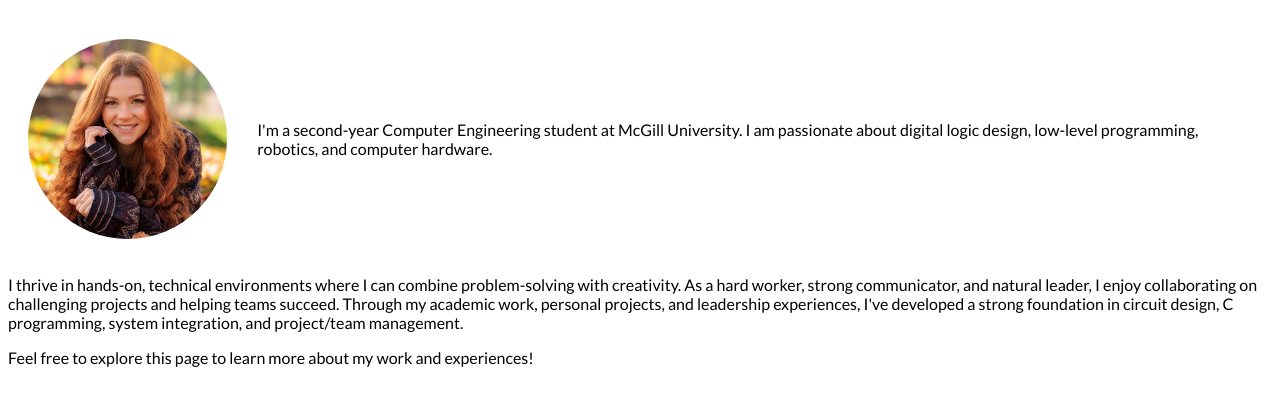
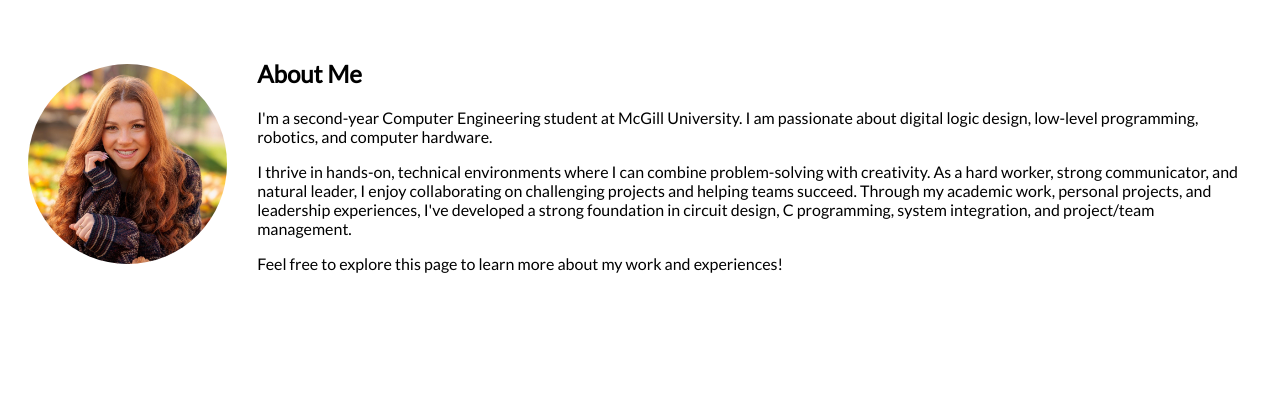
Before and after one commit to rachelbunsick/Website, a plain HTML site: page index.html in a window 1280 px wide. Shown: the part 64-470 px from the top of the page. Drawn offline with Linux system fonts and the light colour scheme.

```diff
--- a/index.html
+++ b/index.html
@@ -13,15 +13,17 @@
 <h1>Hi there &#x1F44B, My name is Rachel!</h1>
 <div class="landing-container">
     <img src="rachel_headshot1.jpg" alt="Rachel Bunsick" class="headshot">
+    <div>
+        <h2 class="subheading1">About Me</h2>
         <p>I'm a second-year Computer Engineering student at McGill University. I am passionate about digital logic design, low-level programming,
         robotics, and computer hardware.</p>
-</div>
         <p>I thrive in hands-on, technical environments where I can combine problem-solving with creativity. As a hard worker,
             strong communicator, and natural leader, I enjoy collaborating on challenging projects and helping teams succeed.
             Through my academic work, personal projects, and leadership experiences, I've developed a strong foundation in circuit design,
             C programming, system integration, and project/team management.</p>
 
         <p>Feel free to explore this page to learn more about my work and experiences!</p>
-
+    </div>
+</div>
 </body>
 </html>
```
Lines whose indentation alone changed are shown as unchanged.
